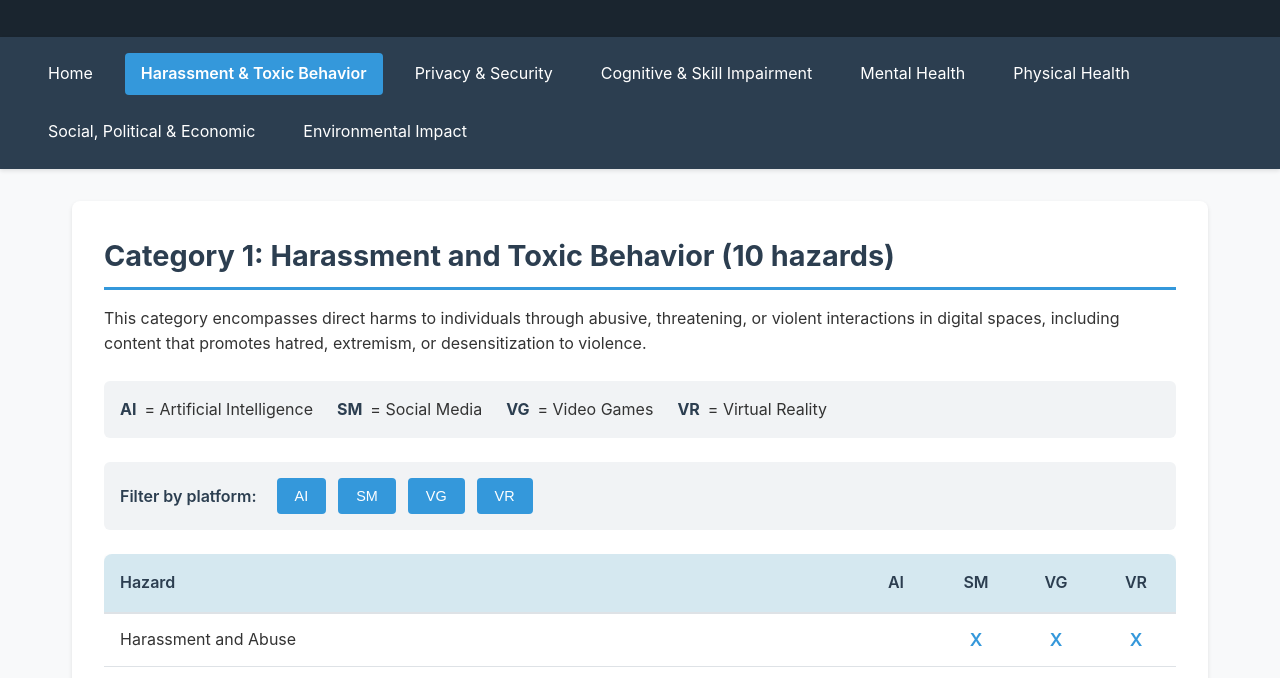
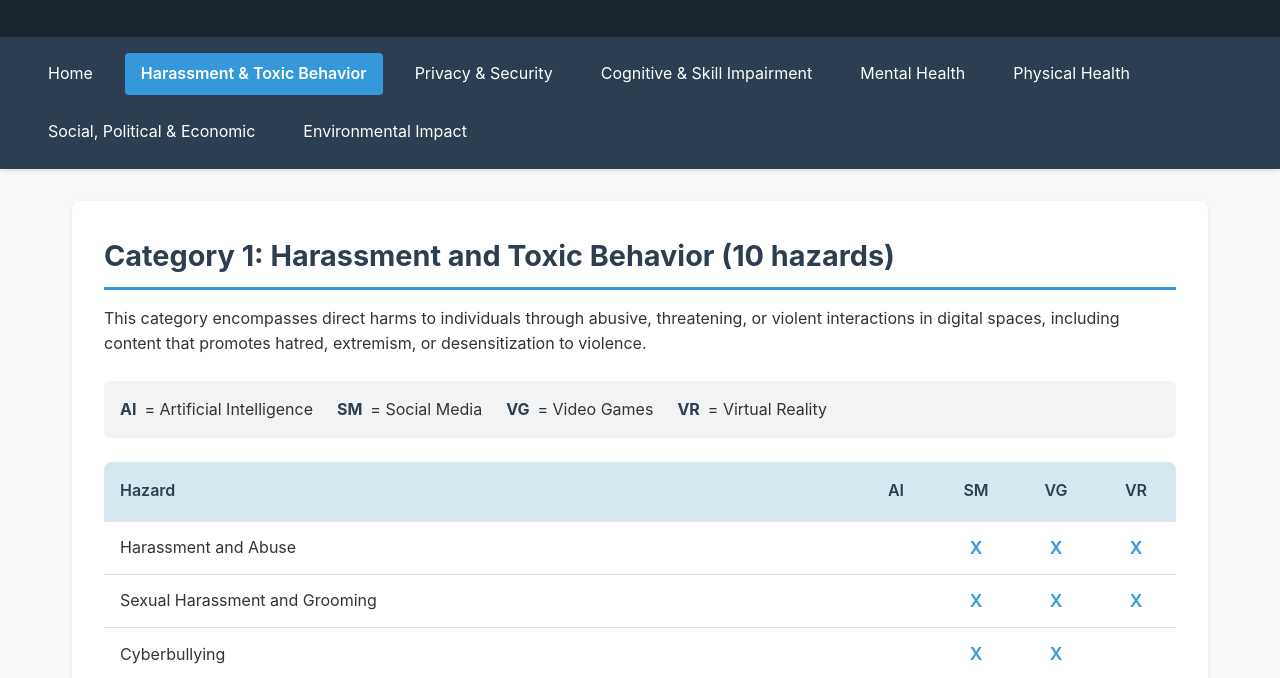
Before and after one commit to wrcstewart/digitalhazards, a website: page category1.html in a window 1280 px wide. Shown: the part 105-783 px from the top of the page. Drawn offline with Linux system fonts and the light colour scheme.

Commit message:
after remove filtering

```diff
--- a/category1.html
+++ b/category1.html
@@ -43,15 +43,6 @@
         <div class="legend-item">
           <strong>VR</strong> = Virtual Reality
         </div>
-      </div>
-
-      <div class="filter-controls">
-        <span class="filter-label">Filter by platform:</span>
-        <button class="filter-btn active" data-platform="AI">AI</button>
-        <button class="filter-btn active" data-platform="SM">SM</button>
-        <button class="filter-btn active" data-platform="VG">VG</button>
-        <button class="filter-btn active" data-platform="VR">VR</button>
-        <span id="visible-count" style="margin-left: auto; font-weight: 600; color: #666;"></span>
       </div>
 
       <div class="table-container">
@@ -151,7 +142,5 @@
     <p>Master List of Digital Hazards</p>
     <p>Category 1 of 7: Harassment and Toxic Behavior</p>
   </footer>
-
-  <script src="js/filter.js"></script>
 </body>
 </html>
--- a/css/style.css
+++ b/css/style.css
@@ -189,51 +189,6 @@ p {
 
 .legend-item strong {
   color: var(--primary-color);
-}
-
-/* Filter Controls */
-.filter-controls {
-  background: #f1f3f5;
-  border-radius: 6px;
-  padding: 1rem;
-  margin: 1.5rem 0;
-  display: flex;
-  flex-wrap: wrap;
-  gap: 0.75rem;
-  align-items: center;
-}
-
-.filter-label {
-  font-weight: 600;
-  color: var(--primary-color);
-  margin-right: 0.5rem;
-}
-
-.filter-btn {
-  padding: 0.5rem 1rem;
-  border: 2px solid var(--border-color);
-  background: white;
-  border-radius: 4px;
-  cursor: pointer;
-  transition: all 0.3s;
-  font-size: 0.9rem;
-  font-weight: 500;
-}
-
-.filter-btn:hover {
-  border-color: var(--accent-color);
-  background: #e3f2fd;
-}
-
-.filter-btn.active {
-  background: var(--accent-color);
-  color: white;
-  border-color: var(--accent-color);
-}
-
-.filter-btn.inactive {
-  opacity: 0.5;
-  background: #e9ecef;
 }
 
 /* Tables */
--- a/package.json
+++ b/package.json
@@ -1,5 +1,5 @@
 {
-  "name": "${PROJECT_NAME}",
+  "name": "digitalhazards",
   "version": "1.0.0",
   "description": "",
   "main": "index.js",
```
Also changed, not shown: category2.html (+0 -11 lines), category3.html (+0 -11 lines), category4.html (+0 -11 lines), category5.html (+0 -11 lines), category6.html (+0 -11 lines), category7.html (+0 -11 lines), README.md.
